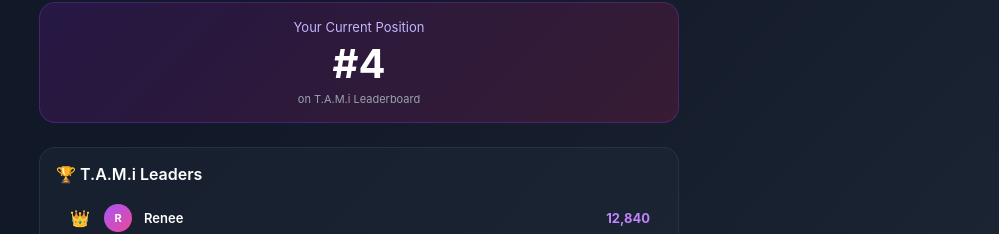
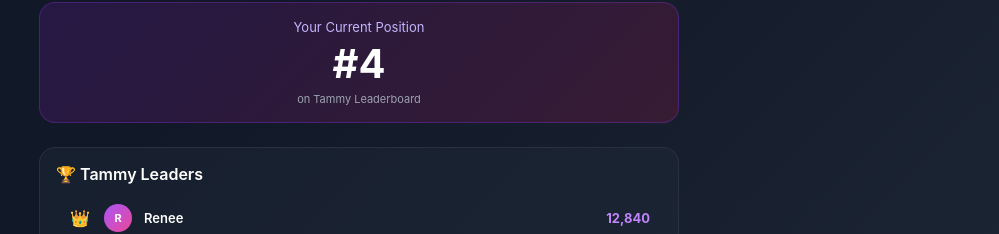
Before and after one commit to Motesart27/Motesart-frontend, a React (Vite) app: page /session-summary in a window 1280 px wide. Shown: the part 816-1050 px from the top of the page, without its empty margins (281-1280 px from the left). Built offline with nearby package versions, Linux system fonts and the light colour scheme; no server answers; sample sign-in values are in the browser's storage.

Commit message:
Rename T.A.M.i to Tammy in session summary

```diff
--- a/src/pages/SessionSummary.jsx
+++ b/src/pages/SessionSummary.jsx
@@ -75,9 +75,9 @@ export default function SessionSummary() {
             ))}
           </div>
         </div></div>
-        <div className="ss-section"><div className="ss-lb-pos"><div style={{fontSize:13,color:'#c4b5fd'}}>Your Current Position</div><div style={{fontSize:40,fontWeight:700,marginTop:4}}>#4</div><div style={{fontSize:11,color:'#9ca3af',marginTop:4}}>on T.A.M.i Leaderboard</div></div></div>
+        <div className="ss-section"><div className="ss-lb-pos"><div style={{fontSize:13,color:'#c4b5fd'}}>Your Current Position</div><div style={{fontSize:40,fontWeight:700,marginTop:4}}>#4</div><div style={{fontSize:11,color:'#9ca3af',marginTop:4}}>on Tammy Leaderboard</div></div></div>
         <div className="ss-section"><div className="ss-mini">
-          <div style={{display:'flex',alignItems:'center',gap:8,fontWeight:600,marginBottom:12}}>🏆 T.A.M.i Leaders</div>
+          <div style={{display:'flex',alignItems:'center',gap:8,fontWeight:600,marginBottom:12}}>🏆 Tammy Leaders</div>
           {LEADERS.map((l,i)=>(
             <div key={i} className={`ss-mini-row ${l.me?'me':''}`}>
               <div style={{width:24,textAlign:'center',fontSize:l.rank.startsWith('#')?11:16,fontWeight:700,color:l.rank.startsWith('#')?'#9ca3af':'inherit'}}>{l.rank.startsWith('#')?l.rank:<span style={{color:l.color||'inherit'}}>{l.rank}</span>}</div>
```
